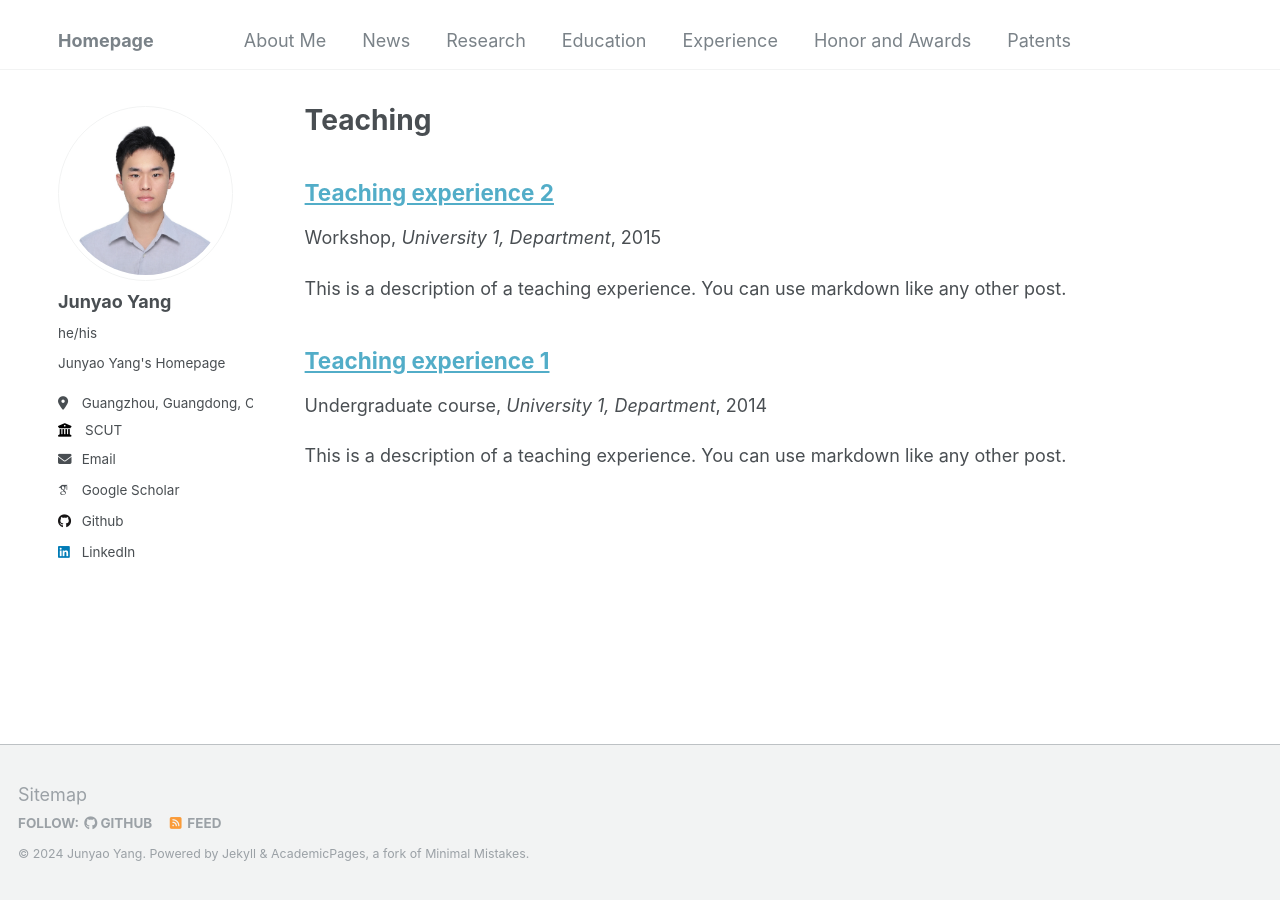
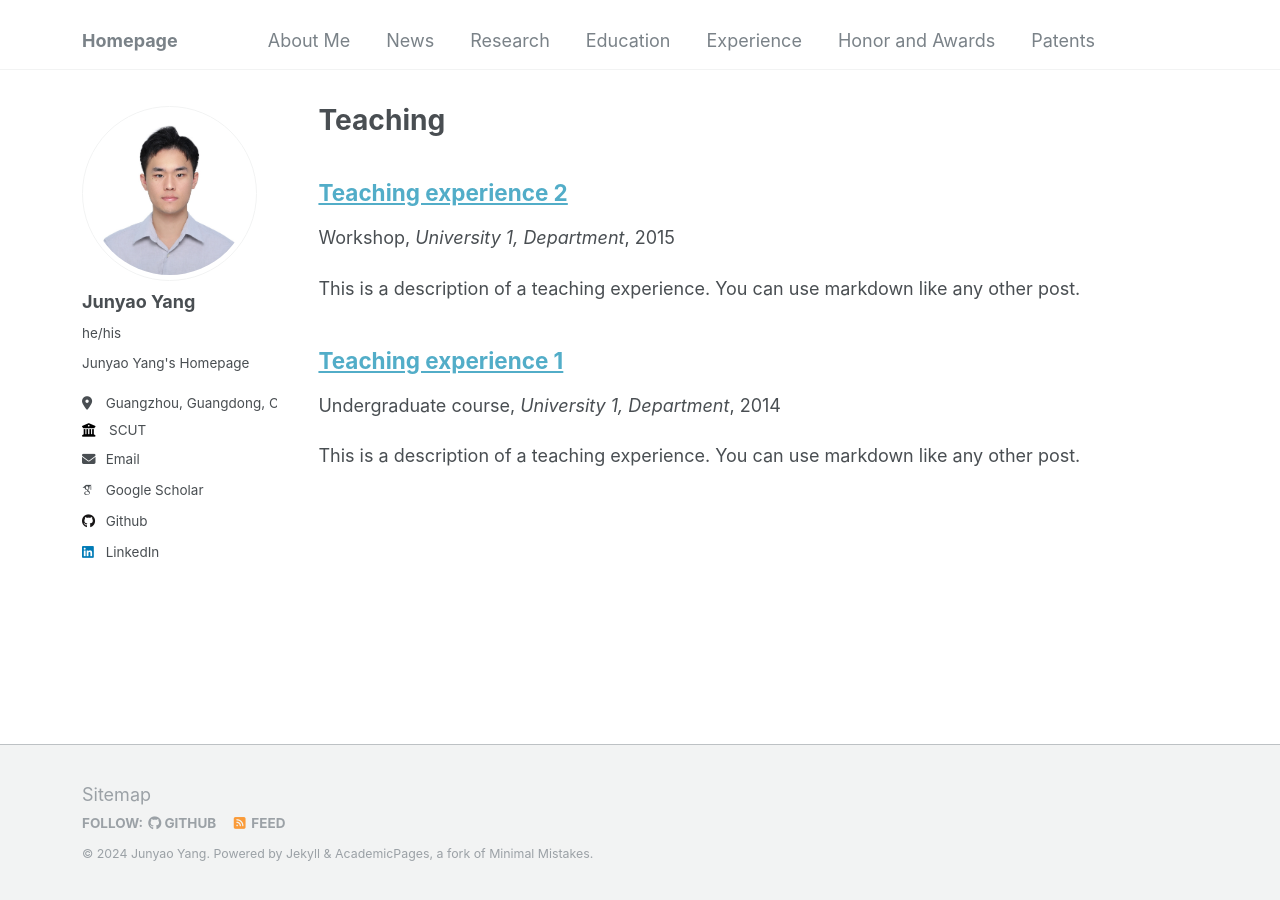
Before and after one commit to jyyang26/jyyang26.github.io, a Jekyll site: the page built from _pages/teaching.html, in a window 1280 px wide. Built offline with Jekyll 4.4.1, drawn with Linux system fonts in a browser that asks for light colours; some web fonts are replaced.

Commit message:
Update _variables.scss

```diff
--- a/_sass/_variables.scss
+++ b/_sass/_variables.scss
@@ -119,7 +119,8 @@ $small                      : 400px;
 $medium                     : 500px;
 $medium-wide                : 550px;
 $large                      : 1200px;
-$x-large                    : 1800px;
+//$x-large                    : 1800px;
+$x-large                    : 90%;
 
 /*
 $small                      : 600px !default;
```
